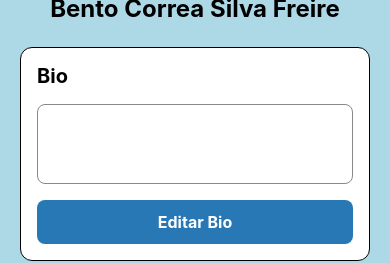
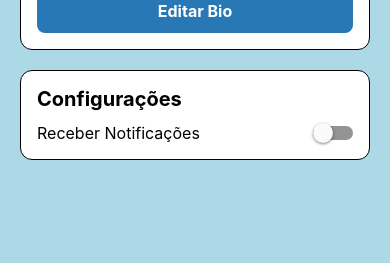
Before and after one commit to Bentocsf/cartao_de_visita_digital, a React Native app: screen / in a window 390 px wide. Shown: the part 353-616 px from the top of the page. Built offline with nearby package versions, Linux system fonts and the light colour scheme.

Commit message:
Adiciona configuração de notificações e scroll

```diff
--- a/App.js
+++ b/App.js
@@ -7,6 +7,8 @@ import {
   Pressable,
   Modal,
   TextInput,
+  Switch,
+  ScrollView,
 } from 'react-native';
 import { SafeAreaView, SafeAreaProvider } from 'react-native-safe-area-context';
 
@@ -14,6 +16,7 @@ export default function App() {
   const [bio, setBio] = useState('');
   const [bioTemporaria, setBioTemporaria] = useState('');
   const [modalVisivel, setModalVisivel] = useState(false);
+  const [receberNotificacoes, setReceberNotificacoes] = useState(false);
 
   function abrirModal() {
     setBioTemporaria(bio);
@@ -31,7 +34,7 @@ export default function App() {
   return (
     <SafeAreaProvider>
       <SafeAreaView style={styles.container}>
-        <View style={styles.conteudo}>
+        <ScrollView contentContainerStyle={styles.conteudo}>
           <Image
             source={{
               uri: 'https://encrypted-tbn0.gstatic.com/images?q=tbn:ANd9GcQUKSFMKaTaRKsmswIUKIqdLsTB3Q46LTRAOw2wHlLF1Q&s=10',
@@ -40,6 +43,7 @@ export default function App() {
           />
 
           <Text style={styles.nome}>Bento Correa Silva Freire</Text>
+
           <View style={styles.bioContainer}>
             <Text style={styles.bioTitulo}>Bio</Text>
 
@@ -51,7 +55,19 @@ export default function App() {
               <Text style={styles.botaoTexto}>Editar Bio</Text>
             </Pressable>
           </View>
-        </View>
+          <View style={styles.configContainer}>
+            <Text style={styles.configTitulo}>Configurações</Text>
+
+            <View style={styles.configLinha}>
+              <Text style={styles.configTexto}>Receber Notificações</Text>
+
+              <Switch
+                value={receberNotificacoes}
+                onValueChange={setReceberNotificacoes}
+              />
+            </View>
+          </View>
+        </ScrollView>
       </SafeAreaView>
       <Modal
         visible={modalVisivel}
@@ -96,9 +112,7 @@ const styles = StyleSheet.create({
     backgroundColor: '#ADD8E6',
   },
   conteudo: {
-    flex: 1,
     alignItems: 'center',
-    justifyContent: 'center',
     padding: 20,
   },
   avatar: {
@@ -188,4 +202,25 @@ const styles = StyleSheet.create({
     backgroundColor: '#777777',
     flex: 1,
   },
+  configContainer: {
+    width: '100%',
+    backgroundColor: '#FFFFFF',
+    padding: 16,
+    borderRadius: 12,
+    marginTop: 20,
+    borderWidth: 1,
+  },
+  configTitulo: {
+    fontSize: 20,
+    fontWeight: 'bold',
+    marginBottom: 12,
+  },
+  configLinha: {
+    flexDirection: 'row',
+    alignItems: 'center',
+    justifyContent: 'space-between',
+  },
+  configTexto: {
+    fontSize: 16,
+  },
 });
```
